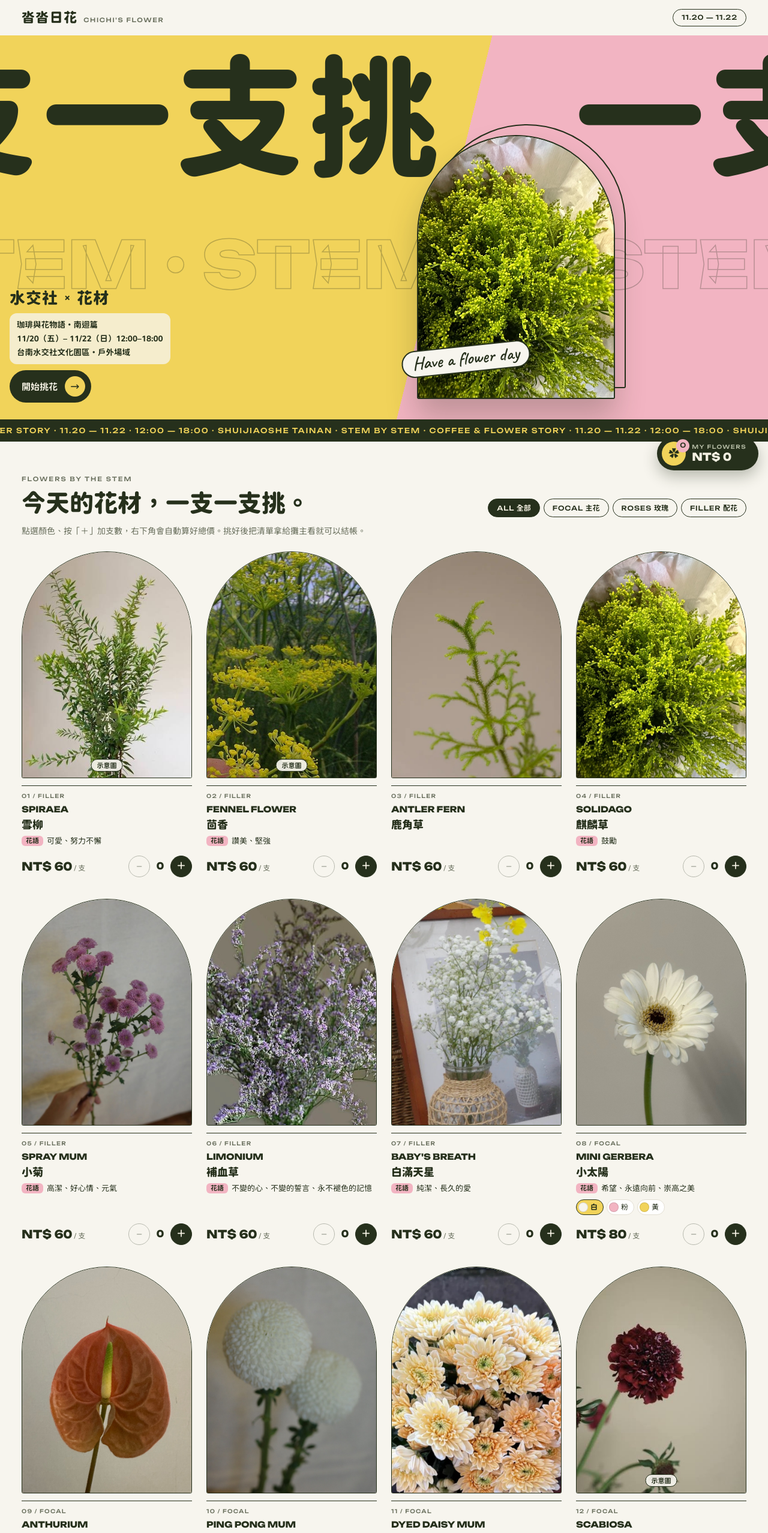
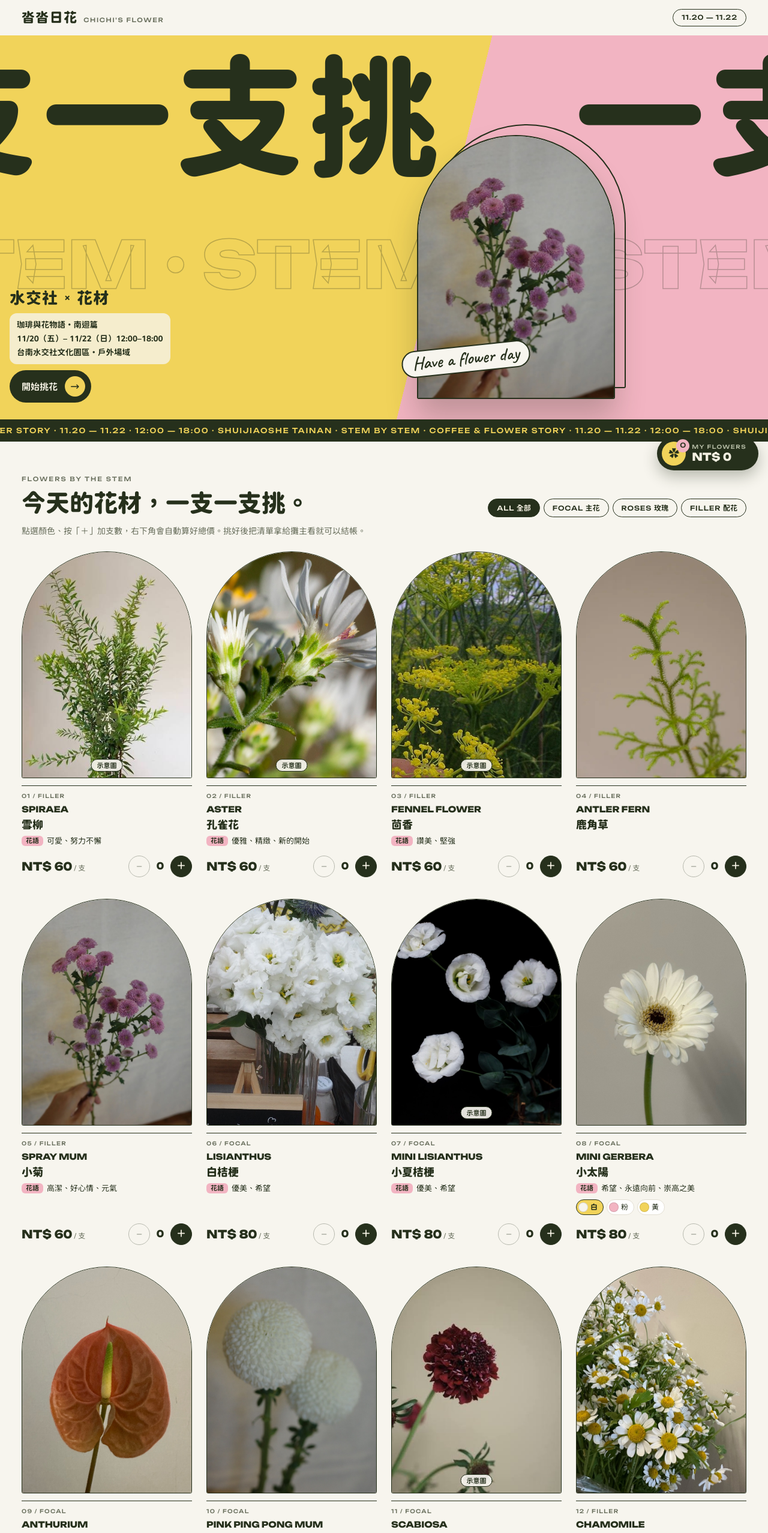
Before and after one commit to zasaeve/tata-market, a plain HTML site: page index.html in a window 1280 px wide. Shown: the top 2555 px of the page at 60% size. Drawn offline with Linux system fonts and the light colour scheme.

Commit message:
11/22 花材更新：新增 5 種、下架 4 種、改名與調價
- 新增：小夏桔梗 80、香豌豆 100、白芨 100、豹紋文心蘭 80、孔雀花 60
- 下架：染色小菊、紫桔梗、白蠟梅、麒麟草
- 改價：白桔梗 80、洋甘菊 80、白滿天星 80
- 改名（照片沿用）：補血草→卡斯比亞 80、乒乓菊→粉乒乓菊、白鬱金香→粉白鬱金香
- 新照片暫用 Wikimedia Commons 示意圖並標註來源；花語依網路資料，白芨查無花語不顯示
- 補上新字的字型子集

Co-Authored-By: Claude Opus 5.5 <noreply@anthropic.com>

```diff
--- a/app.js
+++ b/app.js
@@ -14,14 +14,16 @@ const FLOWERS = [
     colors: [{ id: "blue", label: "藍紫", swatch: "#6F7FB0", price: 250, img: "images/eryngium.jpg" }] },        // 450/5支
   { id: "thistle", name: "白色刺芹", en: "White Eryngium", cat: "主花", meaning: "讚賞",
     colors: [{ id: "white", label: "白", swatch: "#E9ECE4", price: 250, img: "images/thistle-white.jpg" }] },                          // 450/5支
-  { id: "tulip", name: "白鬱金香", en: "White Tulip", cat: "主花", meaning: "純潔的愛、寬恕、新的開始",
-    colors: [{ id: "white", label: "白", swatch: W, price: 180, img: "images/tulip-white.jpg" }] },                                   // 500/10支
+  { id: "tulip", name: "粉白鬱金香", en: "Pink & White Tulip", cat: "主花", meaning: "純潔的愛、寬恕、新的開始",
+    colors: [{ id: "white", label: "粉白", swatch: "#F6DDE3", price: 180, img: "images/tulip-white.jpg" }] },                                   // 500/10支
   { id: "lisianthus", name: "白桔梗", en: "Lisianthus", cat: "主花", meaning: "優美、希望",
-    colors: [{ id: "white", label: "白", swatch: W, price: 100, img: "images/lisianthus-white.jpg" }] },           // 300/10支
+    colors: [{ id: "white", label: "白", swatch: W, price: 80, img: "images/lisianthus-white.jpg" }] },           // 300/10支
+  { id: "lisianthus-mini", name: "小夏桔梗", en: "Mini Lisianthus", cat: "主花", meaning: "優美、希望",
+    colors: [{ id: "std", label: "當日色", swatch: "#EFEAF2", price: 80, img: "images/lisianthus-mini.jpg" }] },          // 進價待補
+  { id: "sweetpea", name: "香豌豆", en: "Sweet Pea", cat: "主花", meaning: "啟程、溫柔的回憶、淡淡的喜悅",
+    colors: [{ id: "std", label: "當日色", swatch: "#F1C7DA", price: 100, img: "images/sweetpea.jpg" }] },          // 進價待補
   { id: "iris", name: "鳶尾花", en: "Iris", cat: "主花", meaning: "希望、智慧、勇氣",
     colors: [{ id: "blue", label: "淡紫", swatch: "#9C95D8", price: 180, img: "images/iris.jpg" }] },          // 300/5支
-  { id: "lisianthus-purple", name: "紫桔梗", en: "Purple Lisianthus", cat: "主花", meaning: "優美、希望",
-    colors: [{ id: "purple", label: "淡紫", swatch: "#B9A2DE", price: 100, img: "images/lisianthus-purple.jpg" }] },          // 350/10支
   { id: "gerbera", name: "小太陽", en: "Mini Gerbera", cat: "主花", meaning: "希望、永遠向前、崇高之美",
     colors: [
       { id: "white", label: "白", swatch: W, price: 80, img: "images/gerbera-white.jpg" },                         // 150/10支
@@ -29,10 +31,8 @@ const FLOWERS = [
       { id: "yellow", label: "黃", swatch: "#F1D35A", price: 80, img: "images/gerbera-yellow.jpg" }] },
   { id: "anthurium", name: "大地火鶴", en: "Anthurium", cat: "主花", meaning: "熱情、關懷與祝福，凡事都好",
     colors: [{ id: "std", label: "珊瑚橘", swatch: "#E8907E", price: 80, img: "images/anthurium.jpg" }] },         // 15/支
-  { id: "pingpong", name: "乒乓菊", en: "Ping Pong Mum", cat: "主花", meaning: "高潔、長壽、吉祥",
-    colors: [{ id: "white", label: "白", swatch: "#F4F1E4", price: 80, img: "images/pingpong-white.jpg" }] },                            // 200/10支
-  { id: "mum", name: "染色小菊", en: "Dyed Daisy Mum", cat: "主花", meaning: "高潔、清純的愛",
-    colors: [{ id: "dyed", label: "染色", swatch: "#F3CFA0", price: 80, img: "images/mum-dyed.jpg" }] },           // 100/5支
+  { id: "pingpong", name: "粉乒乓菊", en: "Pink Ping Pong Mum", cat: "主花", meaning: "高潔、長壽、吉祥",
+    colors: [{ id: "white", label: "粉", swatch: "#F2C6D2", price: 80, img: "images/pingpong-white.jpg" }] },                            // 200/10支
   { id: "scabiosa", name: "松蟲草", en: "Scabiosa", cat: "主花", meaning: "愛、純粹、體貼",
     colors: [{ id: "std", label: "當日色", swatch: "#6E1F2A", price: 80, img: "images/scabiosa.jpg" }] },                           // 200/10支
   // 玫瑰
@@ -44,34 +44,39 @@ const FLOWERS = [
     colors: [{ id: "std", label: "當日色", swatch: "#F6D3BE", price: 100, img: "images/rose-pearl.jpg" }] },                           // 350/20支
   // 配花
   { id: "chamomile", name: "洋甘菊", en: "Chamomile", cat: "配花", meaning: "逆境中的力量、療癒你",
-    colors: [{ id: "white", label: "白", swatch: W, price: 250, img: "images/chamomile.jpg" }] },                 // 450/5支
+    colors: [{ id: "white", label: "白", swatch: W, price: 80, img: "images/chamomile.jpg" }] },                 // 450/5支
   { id: "spiraea", name: "雪柳", en: "Spiraea", cat: "配花", meaning: "可愛、努力不懈",
     colors: [{ id: "white", label: "白", swatch: "#EEF0E6", price: 60, img: "images/spiraea.jpg" }] },                           // 200/5支
-  { id: "waxflower", name: "白蠟梅", en: "Waxflower", cat: "配花", meaning: "永恆的愛、幸福的婚姻",
-    colors: [{ id: "white", label: "白", swatch: "#F3E9EA", price: 100, img: "images/waxflower.jpg" }] },          // 300/10支
   { id: "sharry", name: "香水文心蘭", en: "Sharry Baby Oncidium", cat: "配花", meaning: "愛與才能",
     colors: [{ id: "red", label: "豹紋", swatch: "#7B2A3B", price: 80, img: "images/sharry.jpg" }] },          // 200/10支
+  { id: "oncidium", name: "豹紋文心蘭", en: "Leopard Oncidium", cat: "配花", meaning: "愛與才能",
+    colors: [{ id: "leopard", label: "豹紋", swatch: "#7B2A3B", price: 80, img: "images/oncidium.jpg" }] },          // 200/10支
+  { id: "bletilla", name: "白芨", en: "Bletilla", cat: "配花", meaning: "",
+    colors: [{ id: "white", label: "白", swatch: "#F1EEF2", price: 100, img: "images/bletilla-white.jpg" }] },          // 進價待補
+  { id: "aster", name: "孔雀花", en: "Aster", cat: "配花", meaning: "優雅、精緻、新的開始",
+    colors: [{ id: "std", label: "當日色", swatch: "#EDE6F2", price: 60, img: "images/aster.jpg" }] },          // 進價待補
   { id: "ornithogalum", name: "伯利恆之星", en: "Star of Bethlehem", cat: "配花", meaning: "純潔、希望、誠實",
     colors: [{ id: "white", label: "白", swatch: "#E6ECD6", price: 120, img: "images/ornithogalum.jpg" }] },          // 200/5支
   { id: "fennel", name: "茴香", en: "Fennel Flower", cat: "配花", meaning: "讚美、堅強",
     colors: [{ id: "yellow", label: "黃綠", swatch: "#C9C94A", price: 60, img: "images/fennel.jpg" }] },                         // 100/5支
   { id: "bidens", name: "鹿角草", en: "Antler Fern", cat: "配花", meaning: "",
     colors: [{ id: "green", label: "綠", swatch: "#A9B98E", price: 60, img: "images/lycopodium.jpg" }] },                             // 180/10支
-  { id: "solidago", name: "麒麟草", en: "Solidago", cat: "配花", meaning: "鼓勵",
-    colors: [{ id: "yellow", label: "黃", swatch: "#C9D64A", price: 60, img: "images/solidago.jpg" }] },                         // 進價待補
   { id: "spraymum", name: "小菊", en: "Spray Mum", cat: "配花", meaning: "高潔、好心情、元氣",
     colors: [{ id: "pink", label: "粉紫", swatch: "#C58DBE", price: 60, img: "images/spraymum.jpg" }] },
-  { id: "limonium", name: "補血草", en: "Limonium", cat: "配花", meaning: "不變的心、不變的誓言、永不褪色的記憶",
-    colors: [{ id: "purple", label: "紫", swatch: "#A396D6", price: 60, img: "images/limonium.jpg" }] },
+  { id: "limonium", name: "卡斯比亞", en: "Caspia", cat: "配花", meaning: "不變的心、不變的誓言、永不褪色的記憶",
+    colors: [{ id: "purple", label: "紫", swatch: "#A396D6", price: 80, img: "images/limonium.jpg" }] },
   { id: "gypsophila", name: "白滿天星", en: "Baby's Breath", cat: "配花", meaning: "純潔、長久的愛",
-    colors: [{ id: "white", label: "白", swatch: W, price: 60, img: "images/gypsophila.jpg" }] }
+    colors: [{ id: "white", label: "白", swatch: W, price: 80, img: "images/gypsophila.jpg" }] }
 ];
 
 /* 不是現場實拍的照片：頁面會在照片上標「示意圖」。
  * 有 url 的是 Wikimedia Commons 開放授權照片，頁尾會列出作者與授權；{} 是攤主提供的參考照。
  * 換成實拍照時，把這裡那一行刪掉即可。 */
 const REF = {
-  "images/lisianthus-purple.jpg": {},
+  "images/bletilla-white.jpg": {},
+  "images/lisianthus-mini.jpg":  { by: "Wasir kasab", lic: "CC BY 4.0", url: "https://commons.wikimedia.org/wiki/File:Lisianthus_2025.2.jpg" },
+  "images/sweetpea.jpg":         { by: "Acabashi", lic: "CC BY-SA 4.0", url: "https://commons.wikimedia.org/wiki/File:%27Lathyrus_odoratus%27_pink_and_white_Sweet_pea_in_Walled_Garden_of_Parham_House,_West_Sussex,_England.jpg" },
+  "images/aster.jpg":            { by: "Patrick Alexander", lic: "CC0", url: "https://commons.wikimedia.org/wiki/File:Symphyotrichum_ericoides_-cropped.jpg" },
   "images/ornithogalum.jpg": {},
   "images/thistle-white.jpg":   { by: "Bob Collowan", lic: "CC BY-SA 3.0", url: "https://commons.wikimedia.org/wiki/File:Eryngium_giganteum,_Thames_Barrier_Park,_London.jpg" },
   "images/scabiosa.jpg": {},
--- a/index.html
+++ b/index.html
@@ -11,9 +11,9 @@
 <meta name="description" content="沓沓日花 Chichi's flower｜珈琲與花物語・南迴篇 台南水交社 單支花材零售價目，挑選後即時試算總價。">
 <title>沓沓日花｜水交社花材價目</title>
 <link rel="icon" href="favicon.svg" type="image/svg+xml">
-<link rel="stylesheet" href="fonts.css?v=8ddedd9c">
-<link rel="stylesheet" href="styles.css?v=8ddedd9c">
-<script src="app.js?v=8ddedd9c" defer></script>
+<link rel="stylesheet" href="fonts.css?v=7d0ac72a">
+<link rel="stylesheet" href="styles.css?v=7d0ac72a">
+<script src="app.js?v=7d0ac72a" defer></script>
 </head>
 <body>
 <header class="nav">
```
Also changed, not shown: fonts.css, fonts/chiron-10.woff2 (added), images/aster.jpg (added), images/bletilla-white.jpg (added), images/lisianthus-mini.jpg (added), images/lisianthus-purple.jpg (deleted), images/mum-dyed.jpg (deleted), images/oncidium.jpg (added), images/solidago.jpg (deleted), images/sweetpea.jpg (added), images/waxflower.jpg (deleted).
